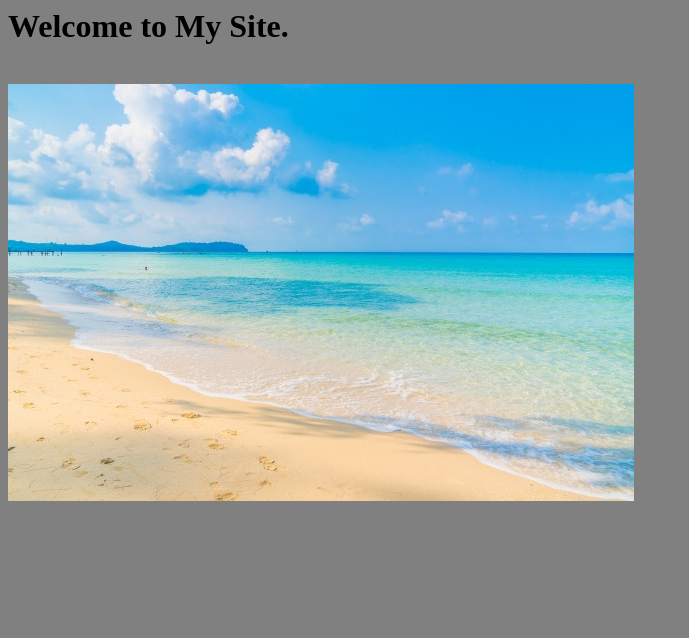
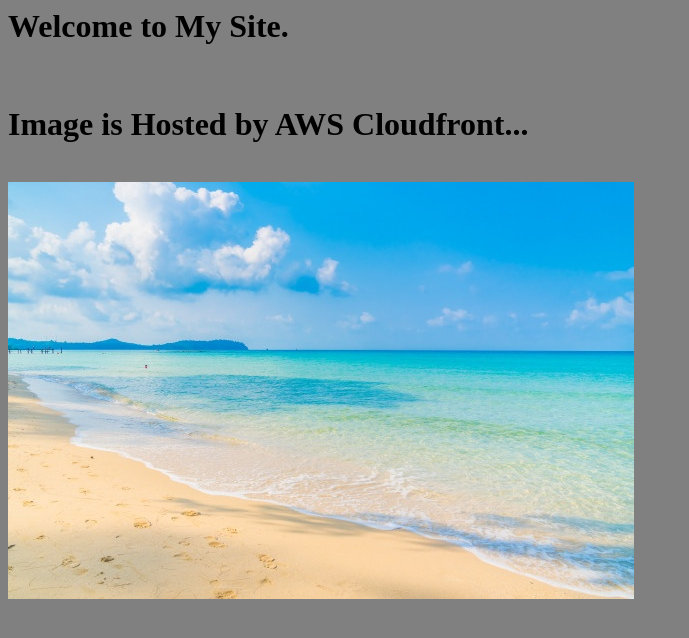
Before and after one commit to Arun878/Hybrid_Cloud_T1, a plain HTML site: page index.html in a window 1280 px wide. Shown: the whole page, without its empty margins (0-689 px from the left). Drawn offline with Linux system fonts and the light colour scheme.

Commit message:
Image Hosted

```diff
--- a/index.html
+++ b/index.html
@@ -1,6 +1,8 @@
 <html>
     <body bgcolor="grey">
         <h1>Welcome to My Site.</h1>
+	<br>
+	<h1>Image is Hosted by AWS Cloudfront...</h1>
         <br>
         <img src = "/image/sea.jpg">
     </body>
```
